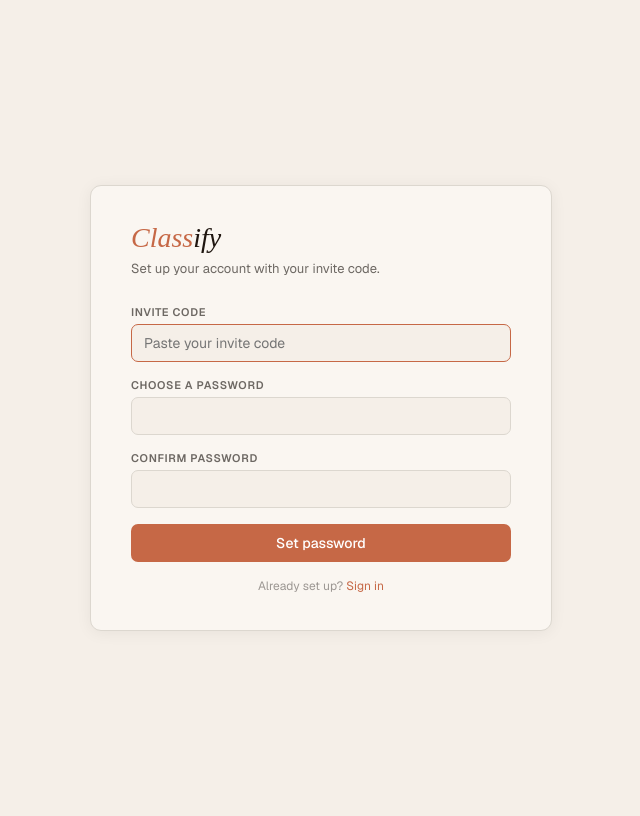
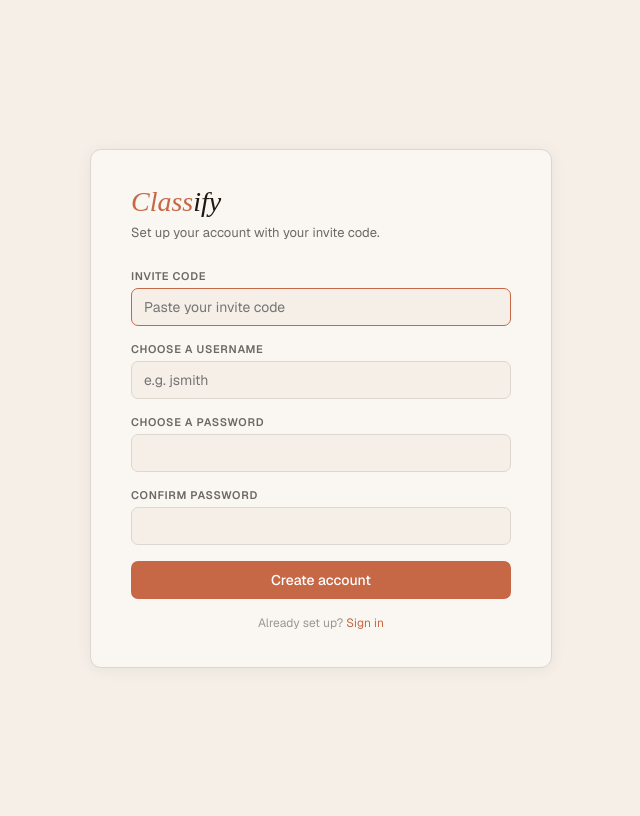
Before and after one commit to shobel/class-assigner, a Flask app: page /setup in a window 1280 px wide. Shown: the whole page, without its empty margins (319-959 px from the left). Run offline with Flask 3, Linux system fonts and the light colour scheme; some web fonts are replaced.

Commit message:
Let teachers choose their own username during account setup
- Admin now just selects role (teacher/admin) and generates an invite code
- Teacher goes to /setup, enters code, picks their own username + password
- Pending accounts show as "Pending setup" in the users list
- Invite email body no longer references a pre-assigned username

Co-Authored-By: Claude Sonnet 4.6 <noreply@anthropic.com>

```diff
--- a/webapp/app.py
+++ b/webapp/app.py
@@ -904,9 +904,11 @@ def api_list_users():
             "SELECT id, username, password, is_admin, created_at FROM users ORDER BY id"
         ).fetchall()
     return jsonify([{
-        'id': r['id'], 'username': r['username'],
+        'id': r['id'],
+        'username': r['username'] if not r['username'].startswith('_invite_') else None,
         'is_admin': bool(r['is_admin']), 'created_at': r['created_at'],
         'has_password': bool(r['password'] and r['password'] != _INVITE_PENDING),
+        'pending': r['username'].startswith('_invite_'),
     } for r in rows])
 
 
@@ -915,31 +917,26 @@ def api_create_user():
     if not session.get('is_admin'):
         return jsonify({'error': 'Admin only'}), 403
     data = request.json or {}
-    username = data.get('username', '').strip()
     is_admin = bool(data.get('is_admin', False))
-    if not username:
-        return jsonify({'error': 'username required'}), 400
-
-    # Generate a random invite code (user will set their own password on first login)
-    raw_code = secrets.token_urlsafe(12)  # ~16 chars, URL-safe
+
+    # Placeholder username replaced by the teacher during setup
+    temp_username = f'_invite_{secrets.token_hex(6)}'
+    raw_code = secrets.token_urlsafe(12)
     code_hash = generate_password_hash(raw_code)
     expires_at = (datetime.now() + timedelta(days=7)).isoformat()
 
-    try:
-        with _db_write_lock:
-            with get_db() as conn:
-                conn.execute(
-                    "INSERT INTO users (username, password, is_admin, created_at) VALUES (?, ?, ?, ?)",
-                    (username, _INVITE_PENDING, int(is_admin), datetime.now().isoformat())
-                )
-                user_id = conn.execute("SELECT id FROM users WHERE username = ?", (username,)).fetchone()['id']
-                conn.execute(
-                    "INSERT INTO invite_codes (user_id, code_hash, expires_at) VALUES (?, ?, ?)",
-                    (user_id, code_hash, expires_at)
-                )
-        return jsonify({'status': 'success', 'invite_code': raw_code, 'username': username})
-    except sqlite3.IntegrityError:
-        return jsonify({'error': 'Username already exists'}), 409
+    with _db_write_lock:
+        with get_db() as conn:
+            conn.execute(
+                "INSERT INTO users (username, password, is_admin, created_at) VALUES (?, ?, ?, ?)",
+                (temp_username, _INVITE_PENDING, int(is_admin), datetime.now().isoformat())
+            )
+            user_id = conn.execute("SELECT id FROM users WHERE username = ?", (temp_username,)).fetchone()['id']
+            conn.execute(
+                "INSERT INTO invite_codes (user_id, code_hash, expires_at) VALUES (?, ?, ?)",
+                (user_id, code_hash, expires_at)
+            )
+    return jsonify({'status': 'success', 'invite_code': raw_code})
 
 
 @app.route('/api/users/<int:user_id>', methods=['DELETE'])
@@ -1018,10 +1015,15 @@ def setup():
 
     if request.method == 'POST':
         code = request.form.get('code', '').strip()
+        username = request.form.get('username', '').strip()
         password = request.form.get('password', '')
         confirm = request.form.get('confirm_password', '')
 
-        if len(password) < 6:
+        if not username:
+            error = 'Please choose a username.'
+        elif len(username) < 2:
+            error = 'Username must be at least 2 characters.'
+        elif len(password) < 6:
             error = 'Password must be at least 6 characters.'
         elif password != confirm:
             error = 'Passwords do not match.'
@@ -1033,6 +1035,7 @@ def setup():
                     "WHERE ic.used_at IS NULL AND ic.expires_at > ?",
                     (datetime.now().isoformat(),)
                 ).fetchall()
+                existing = conn.execute("SELECT id FROM users WHERE username = ?", (username,)).fetchone()
 
             matched = None
             for c in codes:
@@ -1042,12 +1045,14 @@ def setup():
 
             if not matched:
                 error = 'Invalid or expired invite code.'
+            elif existing:
+                error = 'That username is already taken.'
             else:
                 with _db_write_lock:
                     with get_db() as conn:
                         conn.execute(
-                            "UPDATE users SET password = ? WHERE id = ?",
-                            (generate_password_hash(password), matched['user_id'])
+                            "UPDATE users SET username = ?, password = ? WHERE id = ?",
+                            (username, generate_password_hash(password), matched['user_id'])
                         )
                         conn.execute(
                             "UPDATE invite_codes SET used_at = ? WHERE id = ?",
--- a/webapp/templates/setup.html
+++ b/webapp/templates/setup.html
@@ -108,7 +108,7 @@
 
       {% if success %}
       <div class="login-success">
-        Your password has been set. <a href="/login">Sign in now →</a>
+        Your account is ready. <a href="/login">Sign in now →</a>
       </div>
       {% else %}
 
@@ -120,13 +120,16 @@
         <label for="code">Invite code</label>
         <input id="code" name="code" type="text" placeholder="Paste your invite code" autocomplete="off" autofocus required />
 
+        <label for="username">Choose a username</label>
+        <input id="username" name="username" type="text" placeholder="e.g. jsmith" autocomplete="username" required />
+
         <label for="password">Choose a password</label>
         <input id="password" name="password" type="password" autocomplete="new-password" required />
 
         <label for="confirm_password">Confirm password</label>
         <input id="confirm_password" name="confirm_password" type="password" autocomplete="new-password" required />
 
-        <button class="login-btn" type="submit">Set password</button>
+        <button class="login-btn" type="submit">Create account</button>
       </form>
 
       <div style="margin-top:16px;font-size:12px;color:var(--ink-4);text-align:center;">
```
Also changed, not shown: webapp/static/js/homeroom-app.js.
